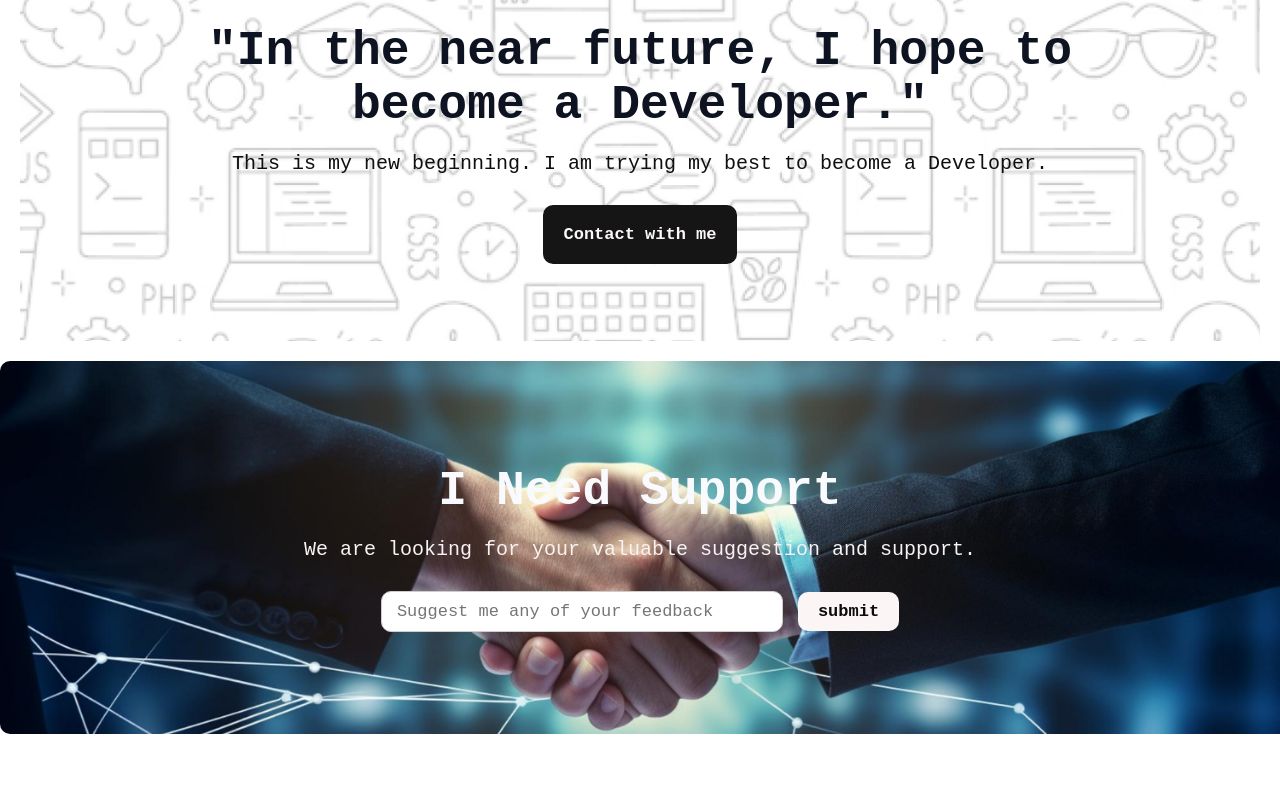
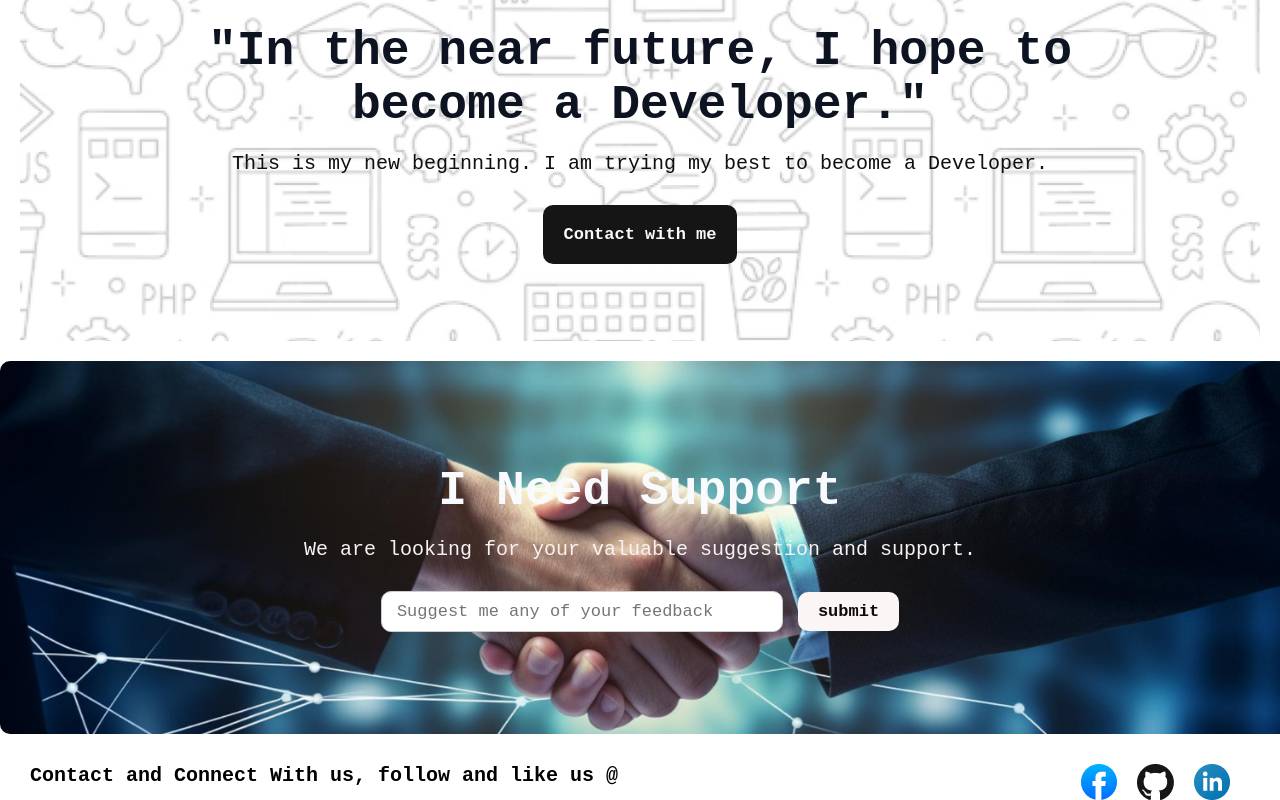
Before and after one commit to Marufa-Zannatara/B10A1, a plain HTML site: page index.html in a window 1280 px wide. Shown: the part 450-1250 px from the top of the page. Before the commit the page ends 1184 px from the top, so only its background shows below. Drawn offline with Linux system fonts and the light colour scheme; a web font is replaced by a local one.

Commit message:
added social media  section and button event

```diff
--- a/index.html
+++ b/index.html
@@ -26,7 +26,10 @@
             <h1>"In the near future, I hope to <br>become a Developer."</h1>
             <p> This is my new beginning. I am trying my best to become a Developer.</p>
 
+            <a href="#social-media">
                 <button>Contact with me</button>
+            </a>
+
 
     </div>
     </header>
@@ -43,9 +46,15 @@
         </div>
     </footer>
 
+    <div class="socialmedia" id="social-media">
+        <h1> Contact and Connect With us, follow and like us @</h1>
+        <div class="socialmediaicon">
+            <img src="images/facebook.png" alt="facebook-icon">
+            <img src="images/github.png" alt="github-icon">
+            <img src="images/linkedin-icon 1.png" alt="linkedin-icon">
+       </div>
 
-
-
+    </div>
 
 
 </body>
--- a/styles/style.css
+++ b/styles/style.css
@@ -149,3 +149,17 @@ body, html {
     font-size: 17px;
     border-radius: 10px;
 }
+
+.socialmedia{
+    display: flex;
+    justify-content: space-between;
+    margin: 30px 50px 50px 30px;
+    font-family: "Azeret Mono", monospace;
+    font-size: 10px;
+}
+
+.socialmediaicon{
+    gap: 20px;
+    display: flex;
+
+}
```
